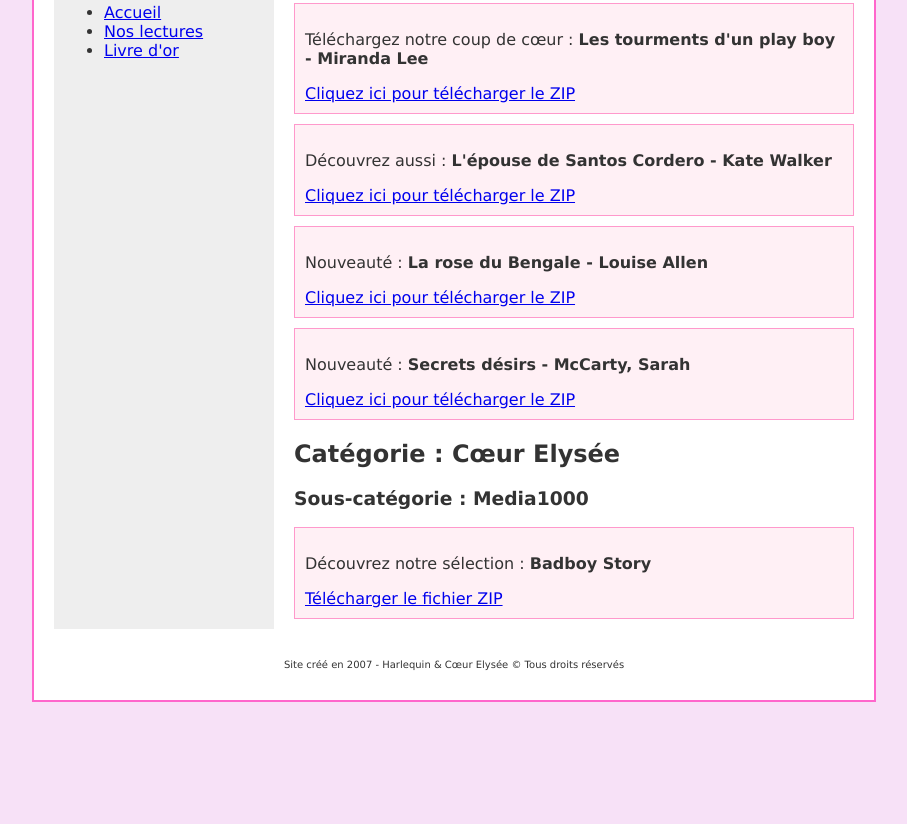
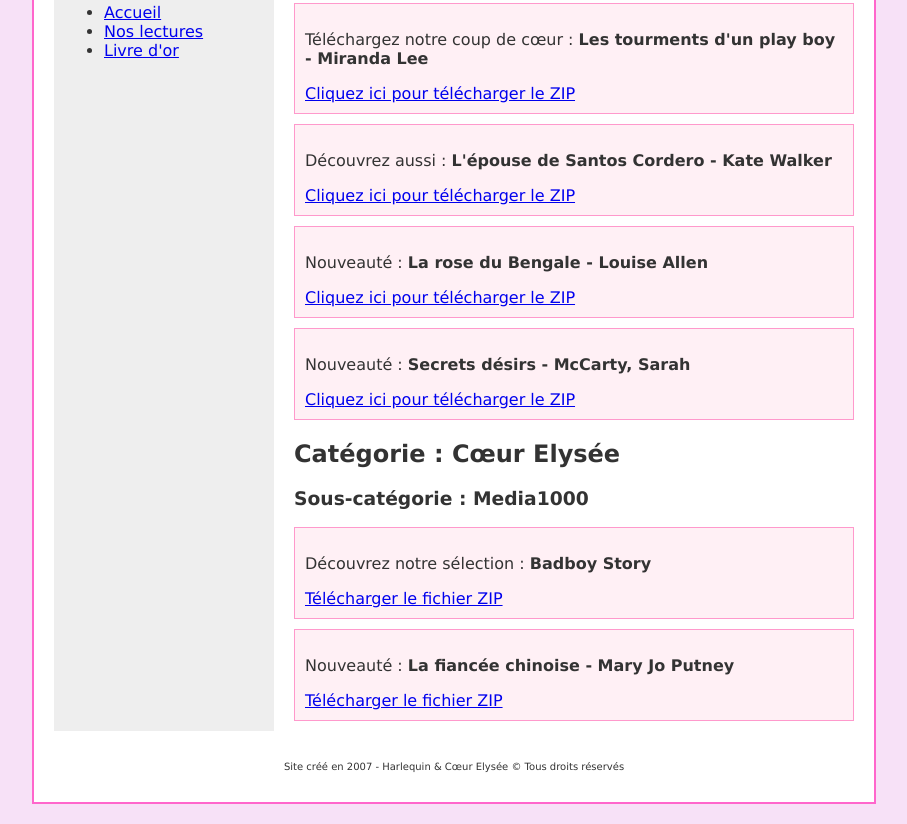
Before and after one commit to 3618-itel/Harlequin-perso_neuf.com, a plain HTML site: page index.htm in a window 1280 px wide. Shown: the part 384-1208 px from the top of the page, without its empty margins (186-1093 px from the left). Before the commit the page ends 1106 px from the top, so only its background shows below. Drawn offline with Linux system fonts and the light colour scheme.

Commit message:
Update index.htm

```diff
--- a/index.htm
+++ b/index.htm
@@ -61,6 +61,10 @@
                 <p>Découvrez notre sélection : <strong>Badboy Story</strong></p>
                 <a href="https://www.mediafire.com/file/eaerusf8y6d8gih/badboy-story.zip/file" target="_blank">Télécharger le fichier ZIP</a>
             </div>
+            <div class="download-box">
+                <p>Nouveauté : <strong>La fiancée chinoise - Mary Jo Putney</strong></p>
+                <a href="https://www.mediafire.com/file/2bmrr9nlsd2kbyb/Mary_Jo_Putney-La_fianc%25C3%25A9e_chinoise.zip/file" target="_blank">Télécharger le fichier ZIP</a>
+            </div>
         </div>
     </div>
 
```
